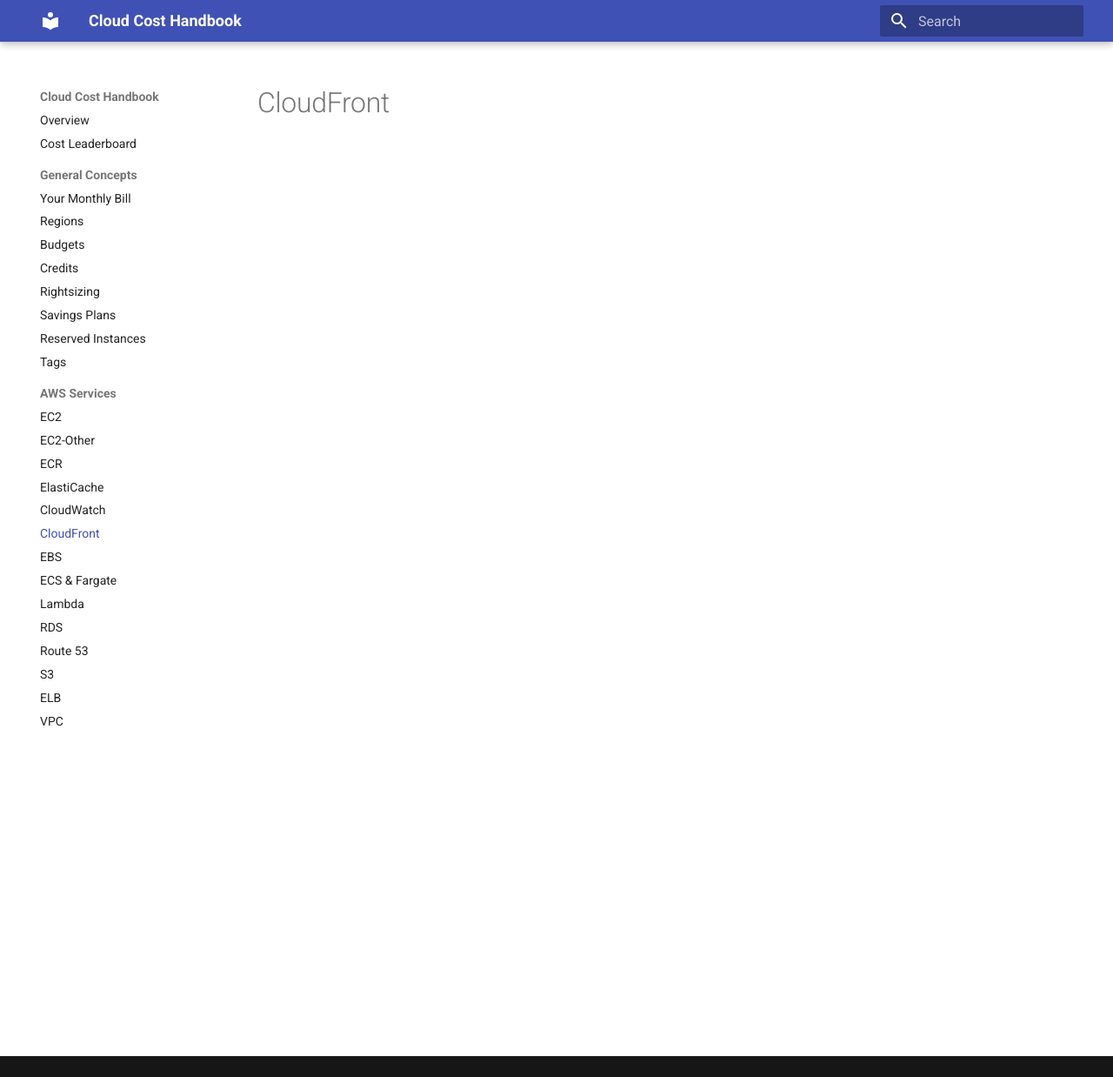
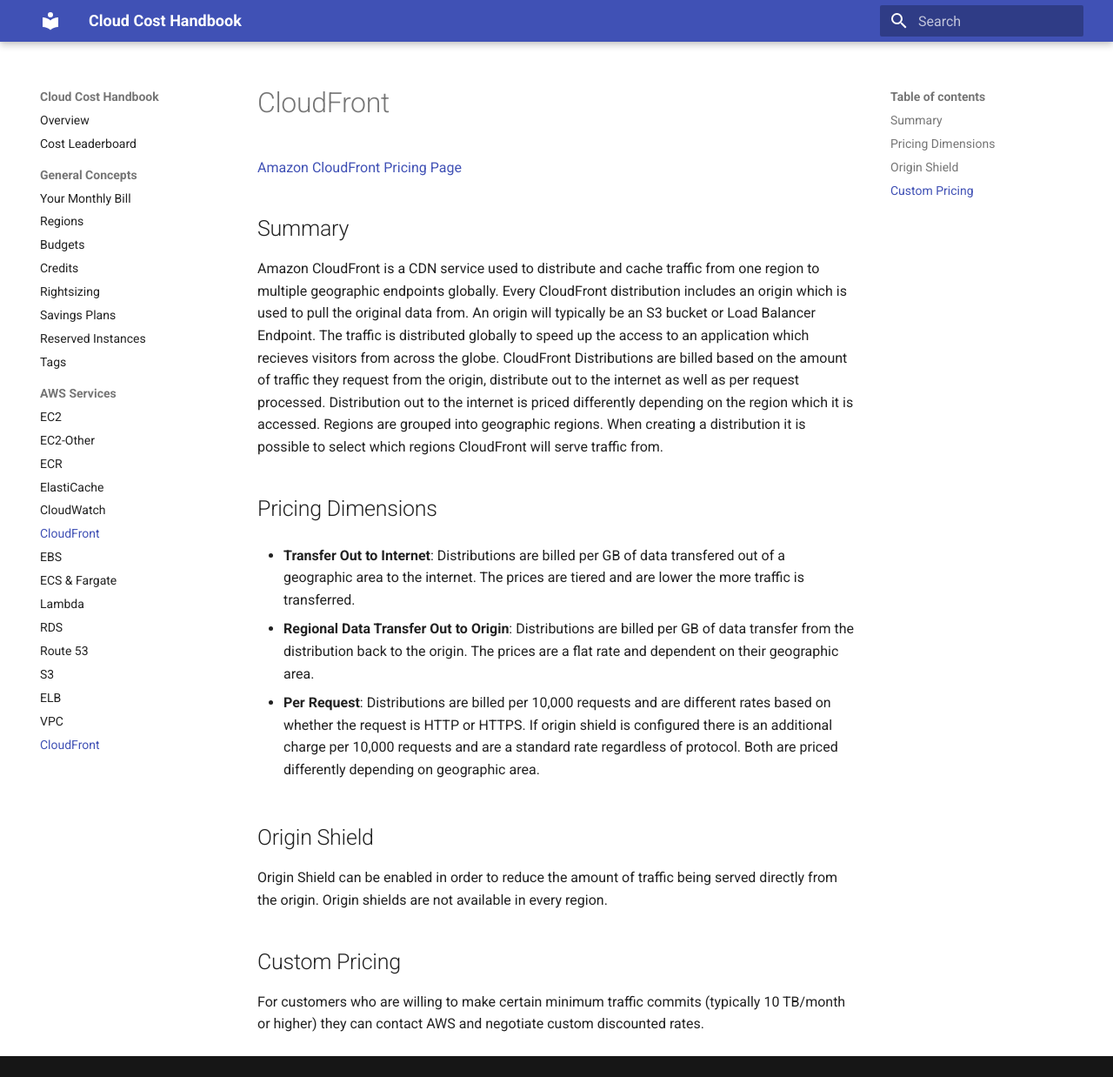
Before and after one commit to vantage-sh/handbook.vantage.sh, an MkDocs documentation site: the page built from docs/aws/services/cloudfront-pricing.md, in a window 1280 px wide and 1238 px high. Shown: the whole window at 87% size. Built offline with MkDocs 1.6.1 and Material for MkDocs 9.7.7, drawn with Linux system fonts in a browser that asks for light colours.

Commit message:
cloudfront

```diff
--- a/docs/aws/services/cloudfront-pricing.md
+++ b/docs/aws/services/cloudfront-pricing.md
@@ -1 +1,20 @@
 title: Cloudfront Pricing | Vantage Cloud Cost Handbook
+
+[Amazon CloudFront Pricing Page](https://aws.amazon.com/cloudfront/pricing/)
+
+## Summary
+Amazon CloudFront is a CDN service used to distribute and cache traffic from one region to multiple geographic endpoints globally. Every CloudFront distribution includes an origin which is used to pull the original data from. An origin will typically be an S3 bucket or Load Balancer Endpoint. The traffic is distributed globally to speed up the access to an application which recieves visitors from across the globe. CloudFront Distributions are billed based on the amount of traffic they request from the origin, distribute out to the internet as well as per request processed. Distribution out to the internet is priced differently depending on the region which it is accessed. Regions are grouped into geographic regions. When creating a distribution it is possible to select which regions CloudFront will serve traffic from.
+
+## Pricing Dimensions
+
+* **Transfer Out to Internet**: Distributions are billed per GB of data transfered out of a geographic area to the internet. The prices are tiered and are lower the more traffic is transferred.
+
+* **Regional Data Transfer Out to Origin**: Distributions are billed per GB of data transfer from the distribution back to the origin. The prices are a flat rate and dependent on their geographic area.
+
+* **Per Request**: Distributions are billed per 10,000 requests and are different rates based on whether the request is HTTP or HTTPS. If origin shield is configured there is an additional charge per 10,000 requests and are a standard rate regardless of protocol. Both are priced differently depending on geographic area.
+
+## Origin Shield
+Origin Shield can be enabled in order to reduce the amount of traffic being served directly from the origin. Origin shields are not available in every region.
+
+## Custom Pricing
+For customers who are willing to make certain minimum traffic commits (typically 10 TB/month or higher) they can contact AWS and negotiate custom discounted rates.
--- a/mkdocs.yml
+++ b/mkdocs.yml
@@ -35,6 +35,7 @@
     - 'S3': 'aws/services/s3-pricing.md'
     - 'ELB': 'aws/services/elb-pricing.md'
     - 'VPC': 'aws/services/vpc-pricing.md'
+    - 'CloudFront': 'aws/services/cloudfront-pricing.md'
 
 google_analytics:
   - G-TEYTN5V029
```
